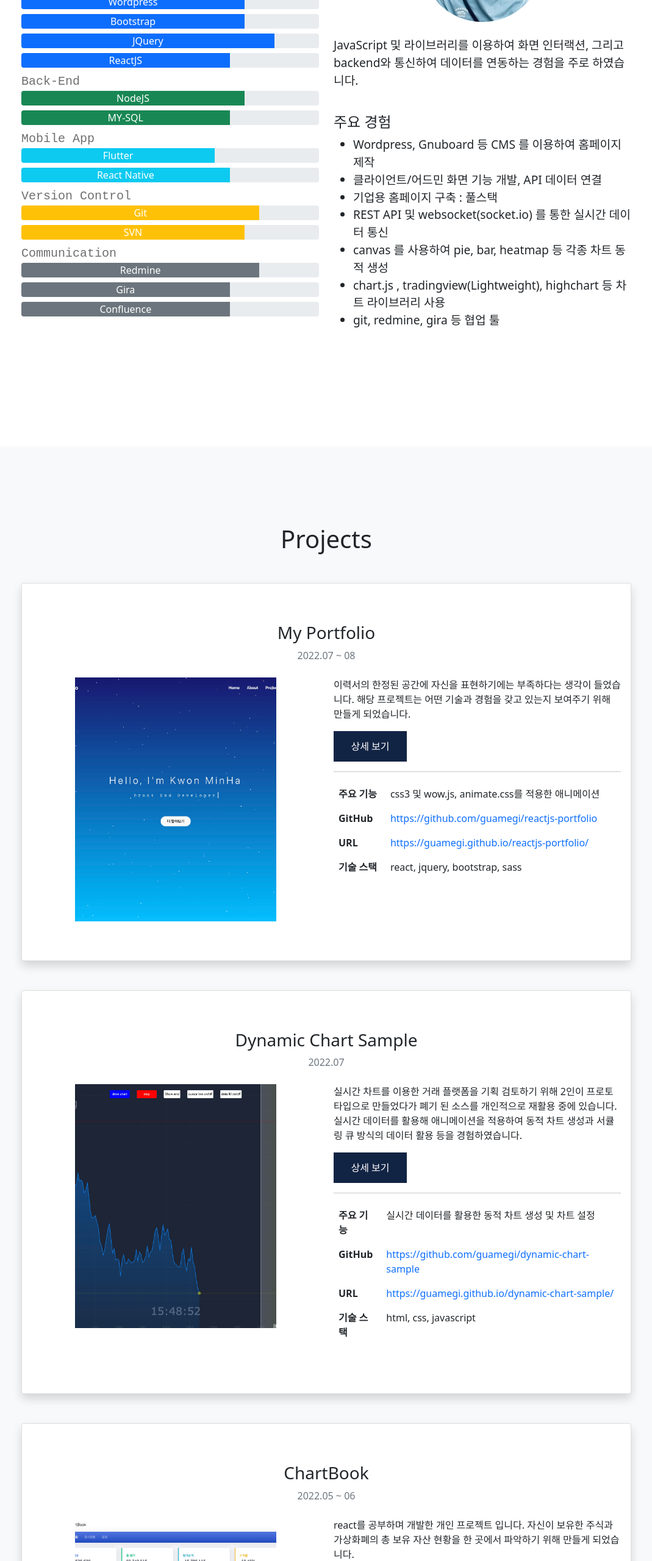
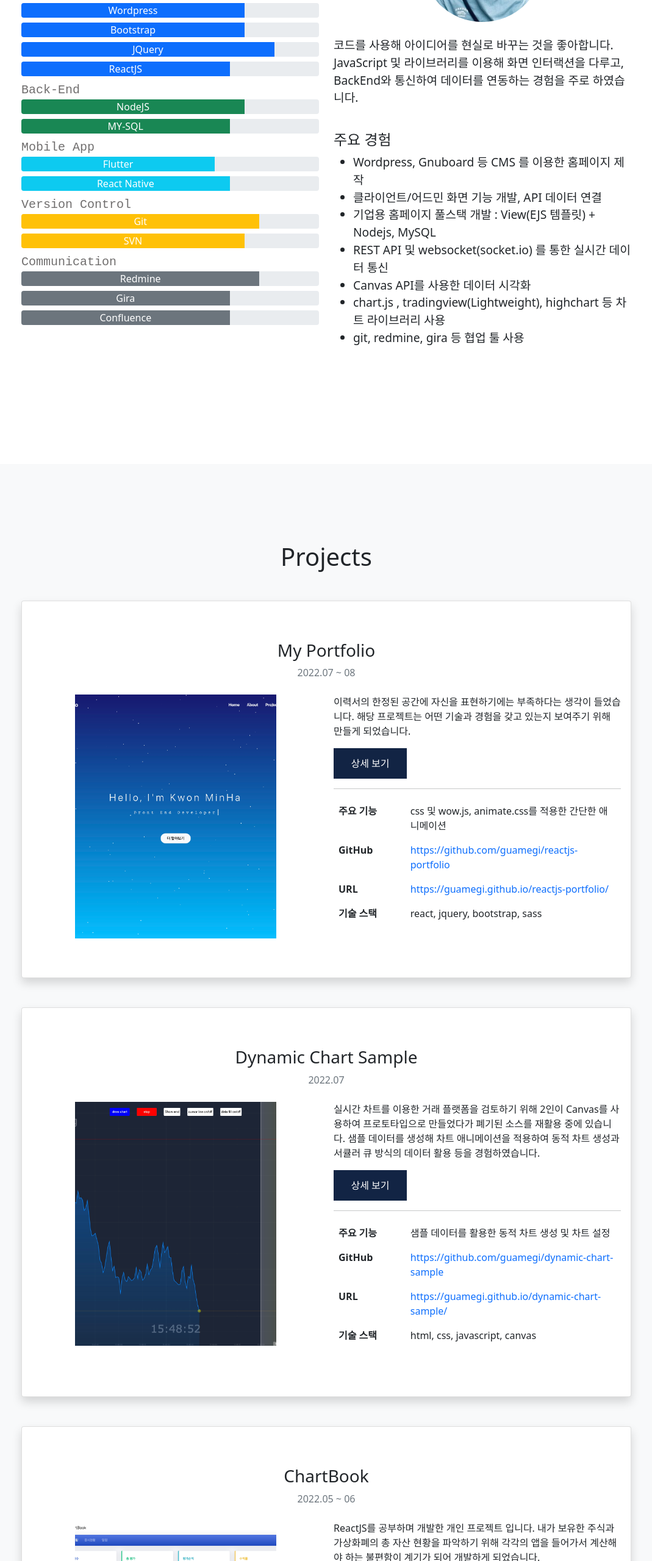
Before and after one commit to guamegi/reactjs-portfolio, a React app: page / in a window 1280 px wide. Shown: the part 1236-3796 px from the top of the page at 61% size, without its empty margins (105-1174 px from the left). Built offline with nearby package versions, Linux system fonts and the light colour scheme.

Commit message:
디자인, 소개 세부 수정

```diff
--- a/src/components/about/about.description.js
+++ b/src/components/about/about.description.js
@@ -26,23 +26,27 @@ export default function AboutDescription() {
           {/* 저는 {myCareerPeriod}년차 웹 개발자입니다. 코드를 사용해 아이디어를
           현실로 바꾸는 것을 좋아합니다.
           <br /> */}
-          JavaScript 및 라이브러리를 이용하여 화면 인터랙션, 그리고 backend와
+          코드를 사용해 아이디어를 현실로 바꾸는 것을 좋아합니다.
+          <br />
+          JavaScript 및 라이브러리를 이용해 화면 인터랙션을 다루고, BackEnd와
           통신하여 데이터를 연동하는 경험을 주로 하였습니다.
         </p>
         <br />
         <div className="mytext">
           <h4>주요 경험</h4>
           <ul>
-            <li>Wordpress, Gnuboard 등 CMS 를 이용하여 홈페이지 제작</li>
+            <li>Wordpress, Gnuboard 등 CMS 를 이용한 홈페이지 제작</li>
             <li>클라이언트/어드민 화면 기능 개발, API 데이터 연결</li>
-            <li>기업용 홈페이지 구축 : 풀스택</li>
+            <li>
+              기업용 홈페이지 풀스택 개발 : View(EJS 템플릿) + Nodejs, MySQL
+            </li>
             <li>REST API 및 websocket(socket.io) 를 통한 실시간 데이터 통신</li>
-            <li>canvas 를 사용하여 pie, bar, heatmap 등 각종 차트 동적 생성</li>
+            <li>Canvas API를 사용한 데이터 시각화</li>
             <li>
               chart.js , tradingview(Lightweight), highchart 등 차트 라이브러리
               사용
             </li>
-            <li>git, redmine, gira 등 협업 툴</li>
+            <li>git, redmine, gira 등 협업 툴 사용</li>
           </ul>
         </div>
       </div>
--- a/src/components/projects/projectList.js
+++ b/src/components/projects/projectList.js
@@ -15,7 +15,7 @@ export default function ProjectList() {
       image: myPortFolio,
       desc: `이력서의 한정된 공간에 자신을 표현하기에는 부족하다는 생각이 들었습니다.
       해당 프로젝트는 어떤 기술과 경험을 갖고 있는지 보여주기 위해 만들게 되었습니다.`,
-      func: "css3 및 wow.js, animate.css를 적용한 애니메이션",
+      func: "css 및 wow.js, animate.css를 적용한 간단한 애니메이션",
       github: "https://github.com/guamegi/reactjs-portfolio",
       url: "https://guamegi.github.io/reactjs-portfolio/",
       stack: "react, jquery, bootstrap, sass",
@@ -25,24 +25,25 @@ export default function ProjectList() {
       name: "Dynamic Chart Sample",
       period: "2022.07",
       image: dynamicChart,
-      desc: `실시간 차트를 이용한 거래 플랫폼을 기획 검토하기 위해
-      2인이 프로토타입으로 만들었다가 폐기 된 소스를 개인적으로 재활용 중에 있습니다.
-      실시간 데이터를 활용해 애니메이션을 적용하여 동적 차트 생성과 서큘링 큐
+      desc: `실시간 차트를 이용한 거래 플랫폼을 검토하기 위해
+      2인이 Canvas를 사용하여 프로토타입으로 만들었다가 폐기된 소스를 재활용 중에 있습니다.\n
+      샘플 데이터를 생성해 차트 애니메이션을 적용하여 동적 차트 생성과 서큘러 큐
       방식의 데이터 활용 등을 경험하였습니다.
       `,
-      func: "실시간 데이터를 활용한 동적 차트 생성 및 차트 설정",
+      func: "샘플 데이터를 활용한 동적 차트 생성 및 차트 설정",
       github: "https://github.com/guamegi/dynamic-chart-sample",
       url: "https://guamegi.github.io/dynamic-chart-sample/",
-      stack: "html, css, javascript",
+      stack: "html, css, javascript, canvas",
     },
     {
       no: 3,
       name: "ChartBook",
       period: "2022.05 ~ 06",
       image: chartBook,
-      desc: `react를 공부하며 개발한 개인 프로젝트 입니다.
-      자신이 보유한 주식과 가상화폐의 총 보유 자산 현황을 한 곳에서 파악하기 위해 만들게
-       되었습니다.
+      desc: `ReactJS를 공부하며 개발한 개인 프로젝트 입니다.
+      내가 보유한 주식과 가상화폐의 총 자산 현황을 파악하기 위해 각각의 앱을 들어가서 계산해야 하는
+      불편함이 계기가 되어 개발하게 되었습니다.
+
       `,
       func: "가상화폐 웹소켓 실시간 시세, 주식 시세 크롤링, chart 라이브러리 활용해 차트생성",
       github: "https://github.com/guamegi/chart-book-nodejs",
@@ -96,8 +97,8 @@ export default function ProjectList() {
                   <table className="table table-borderless">
                     <tbody>
                       <tr>
-                        <th>주요 기능</th>
-                        <td>{project.func}</td>
+                        <th className="col-md-3">주요 기능</th>
+                        <td className="col-md-9">{project.func}</td>
                       </tr>
                       {project.github ? (
                         <tr>
--- a/src/styles/index.scss
+++ b/src/styles/index.scss
@@ -230,7 +230,7 @@ a {
 .typing-text {
   // width: 26ch;
   width: 430px;
-  animation: typing 2s steps(40), blink 0.5s step-end infinite alternate;
+  animation: typing 3s steps(40), blink 0.5s step-end infinite alternate;
   white-space: nowrap;
   // white-space: pre-wrap;
   overflow: hidden;
```
